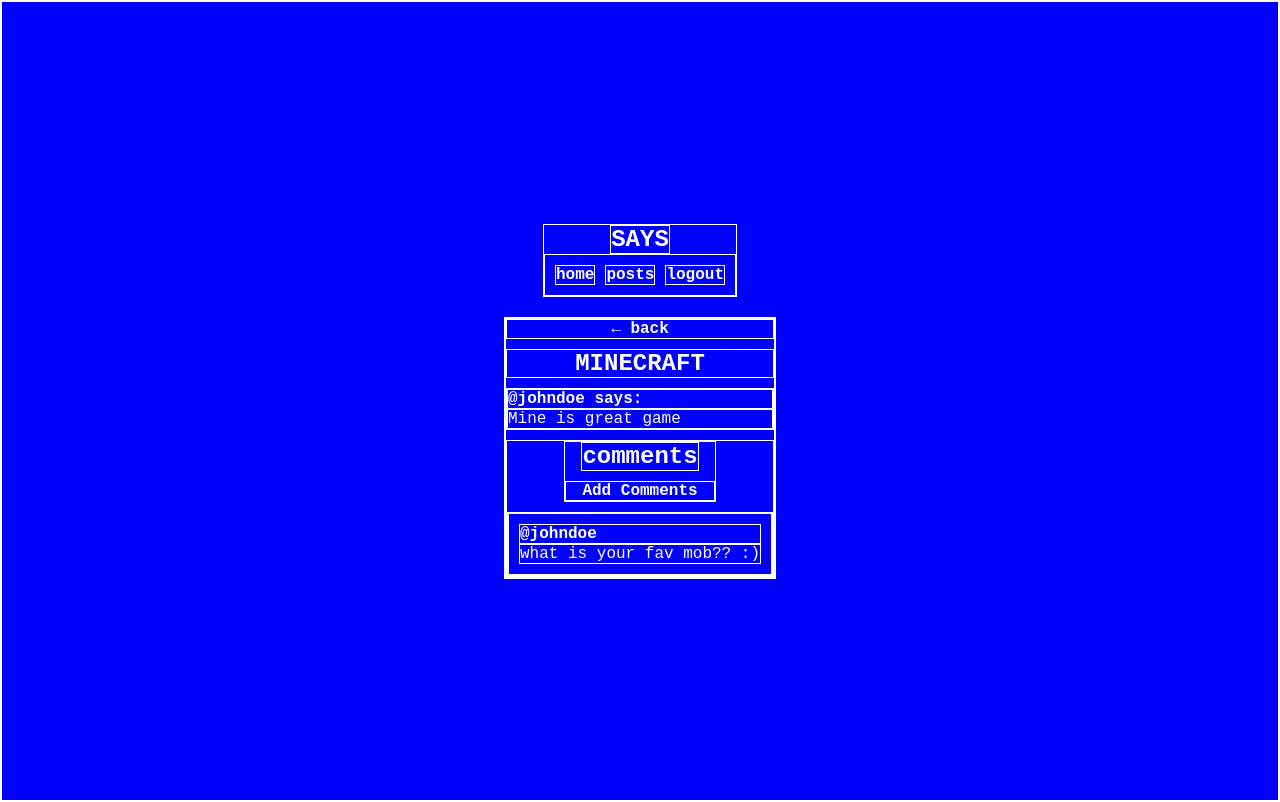
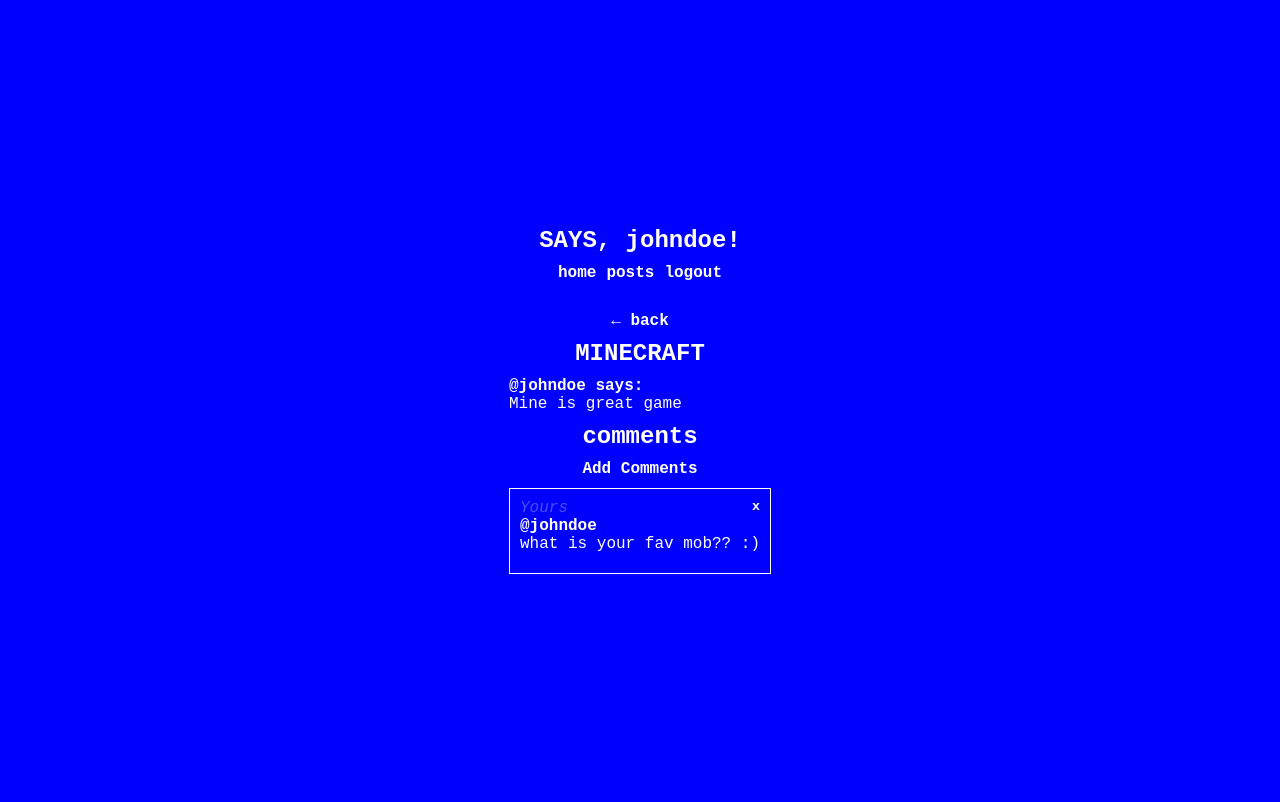
Before and after one commit to lapollivinicius/uni-python-fundamentals-stack, a Django app: page /posts/6/ in a window 1280 px wide. After the commit the page ends 574 px from the top, so only its background shows below. Run offline with Django 5.2, Linux system fonts and the light colour scheme; a user stored in the database is signed in; data comes from the database, SQL or seed files in the repository; both versions use the stored data as it was after the commit.

Commit message:
django basics completed

```diff
--- a/04_frameworks/django/app/posts/urls.py
+++ b/04_frameworks/django/app/posts/urls.py
@@ -1,11 +1,14 @@
 from django.urls import path
-from .views import Posts, addPost, postPage, newPost
-from .comment import add_comment
+from .views import Posts, addPost, postPage, newPost, deletePost
+from .comment import add_comment, delete_comment
 
 urlpatterns = [
     path('', Posts, name='posts'),
     path('add/', addPost, name='add_post'),
     path('<int:post_id>/', postPage, name='post_page'),
-    path('add_comment', add_comment, name='add_comment'),
-    path('newpost/', newPost, name='new_post')
+    path('addcomment/', add_comment, name='add_comment'),
+    path('newpost/', newPost, name='new_post'),
+    path('deletecomment/<int:comment_id>', delete_comment, name='deletecomment'),
+    path('deletepost/<int:post_id>', deletePost, name='deletepost')
+
 ]
--- a/04_frameworks/django/app/posts/views.py
+++ b/04_frameworks/django/app/posts/views.py
@@ -1,6 +1,8 @@
-from django.shortcuts import render, redirect
+from django.shortcuts import render, redirect, get_object_or_404
+from django.contrib.auth.decorators import login_required
+from django.http import HttpResponseForbidden
 from . import models
-from django.contrib.auth.decorators import login_required
+
 
 def Posts(request):
     posts = models.Post.objects.all().order_by('-created_at')
@@ -25,6 +27,18 @@
 
     return redirect('posts')
 
+@login_required(login_url='/users/login/')
+def deletePost(request, post_id):
+
+    post = get_object_or_404(models.Post, id=post_id)
+
+    if post.created_by != request.user:
+        return HttpResponseForbidden("it doesn't yours")
+    else:
+        post.delete()
+
+    return redirect('posts')
+
 def postPage(request, post_id):
     post = models.Post.objects.get(id=post_id)
     comments = models.Comment.objects.filter(post=post).order_by('created_at')
--- a/04_frameworks/django/app/static/css/style.css
+++ b/04_frameworks/django/app/static/css/style.css
@@ -4,7 +4,6 @@
     margin: 0;
     color: white;
     font-family: 'Courier New', Courier, monospace;
-    border: 1px solid white;
 }
 *::selection {
     appearance: none;
@@ -52,6 +51,7 @@
     cursor: pointer;
     opacity: 0.8;
     border: 1px solid white;
+    position: relative;
 }
 
 .hover-block:hover {
@@ -137,6 +137,18 @@
 #comment-form.desactive {
     display: none;
 }
+.comments {
+    text-align: left;
+    border: 1px solid white;
+    padding: 10px;
+    position: relative;
+}
+.deletecomment {
+    position: absolute;
+    margin: 5px;
+    top: 0;
+    right: 0;
+}
 div.helptext {
     display: none;
 }
--- a/04_frameworks/django/app/templates/layout.html
+++ b/04_frameworks/django/app/templates/layout.html
@@ -13,7 +13,11 @@
 </head>
 <body>
     <header>
-        <h2>SAYS</h2>
+        {%if user.is_authenticated %}
+                <h2>SAYS, {{ user.username }}!</h2>
+        {% else %}
+            <h2>SAYS!</h2>
+        {% endif %}
         <nav style="display: flex; gap: 10px;">
             <a href="{% url 'home' %}">home</a>
             <a href="{% url 'posts' %}">posts</a>
--- a/04_frameworks/django/app/templates/post_page.html
+++ b/04_frameworks/django/app/templates/post_page.html
@@ -26,18 +26,27 @@
             {% endif %}
             {% for comment in comments %}
 
-              <div style="text-align: left; border: 1px solid white; padding: 10px;" class="hover-block">
-                <h4>@{{ comment.created_by }}</h4>
-                <p>{{ comment.body }}</p>
-              </div>
+                <div class="comments hover-block">
+                  {% if comment.created_by == request.user %} <p style='opacity: 0.3'><em>Yours</em></p>{% endif %}
+                  <h4>@{{ comment.created_by }}</h4>
+                  <p>{{ comment.body }}</p>
+
+                  {% if comment.created_by == request.user %}
+                    <form action={% url 'deletecomment' comment.id %} method='POST'>
+                      {% csrf_token %}
+                      <button class='deletecomment' style="outline: none; border: none">x</button>
+                    </form>
+                  {% endif %}
+
+                </div>
+
             {% endfor %}
           </div>
 
-
-
-          <form id="comment-form" action="" method="POST" class="desactive">
+          <form id="comment-form" action="/posts/addcomment/" method="POST" class="desactive">
             {% csrf_token %}
             <label for="comment">
+              <input type="hidden" name="post_id" value="{{ post.id }}">
               Add Comment
               <br>
                 <textarea name="comment" id="comment" placeholder="be gentle" wrap="hard"></textarea>
--- a/04_frameworks/django/app/users/views.py
+++ b/04_frameworks/django/app/users/views.py
@@ -42,6 +42,8 @@
 # marieJ
 # @mariejulie123
 
+#
+
 def auth_logout(request):
     if request.method == 'GET':
         logout(request)
```
Also changed, not shown: 04_frameworks/django/app/db.py (deleted, +0 -12 lines), 04_frameworks/django/app/posts/comment.py (+35 -1 lines), 04_frameworks/django/app/templates/posts.html (+9 -1 lines), 04_frameworks/django/app/db.sqlite3.
